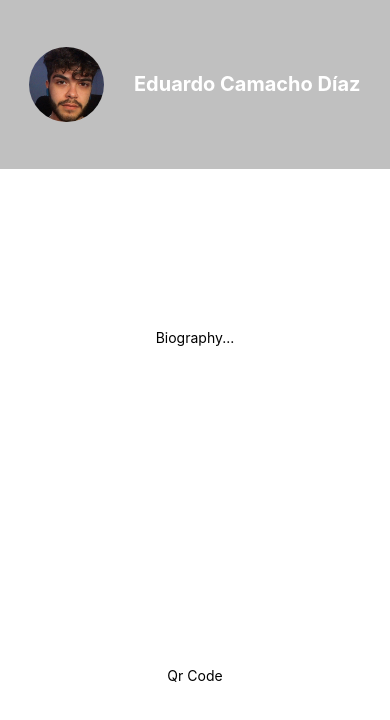
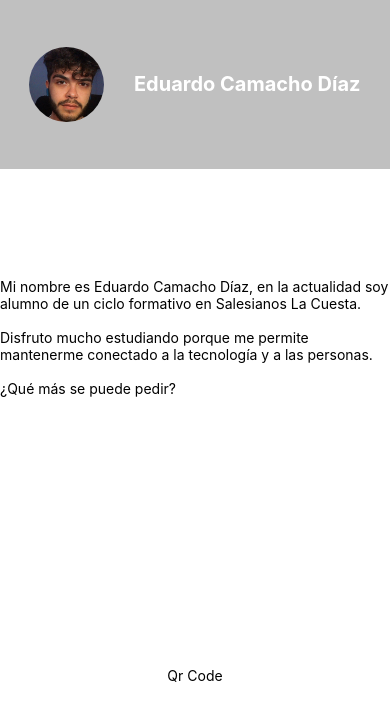
Before and after one commit to Wonternal/Card_Presentation_Eduardo, a React Native app: screen / in a window 390 px wide. Shown: the top 720 px of the page. Built offline with nearby package versions, Linux system fonts and the light colour scheme.

Commit message:
Feature: Changed the text in the midContainer

```diff
--- a/App.js
+++ b/App.js
@@ -9,7 +9,9 @@ import { StyleSheet, Text, View, Image } from 'react-native';
       </View>
 
       <View style={styles.midContainer}>
-      <Text>Biography...</Text>
+      <Text>Mi nombre es Eduardo Camacho Díaz, en la actualidad soy alumno de un ciclo formativo en Salesianos La Cuesta.
+      {"\n\n"}Disfruto mucho estudiando porque me permite mantenerme conectado a la tecnología y a las personas.
+      {"\n\n"}¿Qué más se puede pedir?</Text>
       </View>
 
       <View style={styles.bottomContainer}>
```
